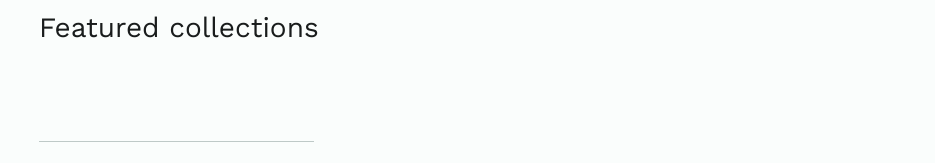
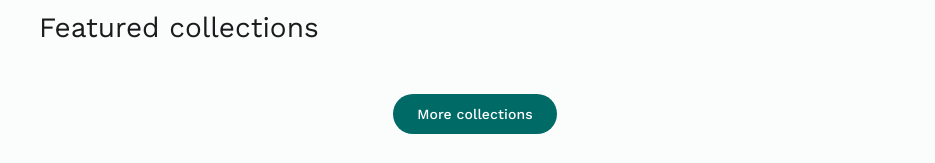
Before and after one commit to SunilBarewar/PicsHub, a plain HTML site: page index.html in a window 1280 px wide. Shown: the part 5924-6087 px from the top of the page, without its empty margins (345-1280 px from the left). Drawn offline with nearby package versions, Linux system fonts and the light colour scheme; no server answers.

Commit message:
collection section bug solve

```diff
--- a/index.html
+++ b/index.html
@@ -688,19 +688,7 @@
 
                     <div class="collection-grid" data-collection-grid>
 
-                        <div class="grid-card list-item two-line" data-ripple>
-                            <!-- <div>
 
-                                <h3 class="body-large">Lorem ipsum dolor sit amet consectetur adipisicing elit. Atque,
-                                    unde. Expedita, earum provident.</h3>
-
-                                <p class="body-medium label">59 media</p>
-
-                            </div>
-
-                            <a href="#" class="state-layer"></a> -->
-
-                        </div>
 
                     </div>
 
```
